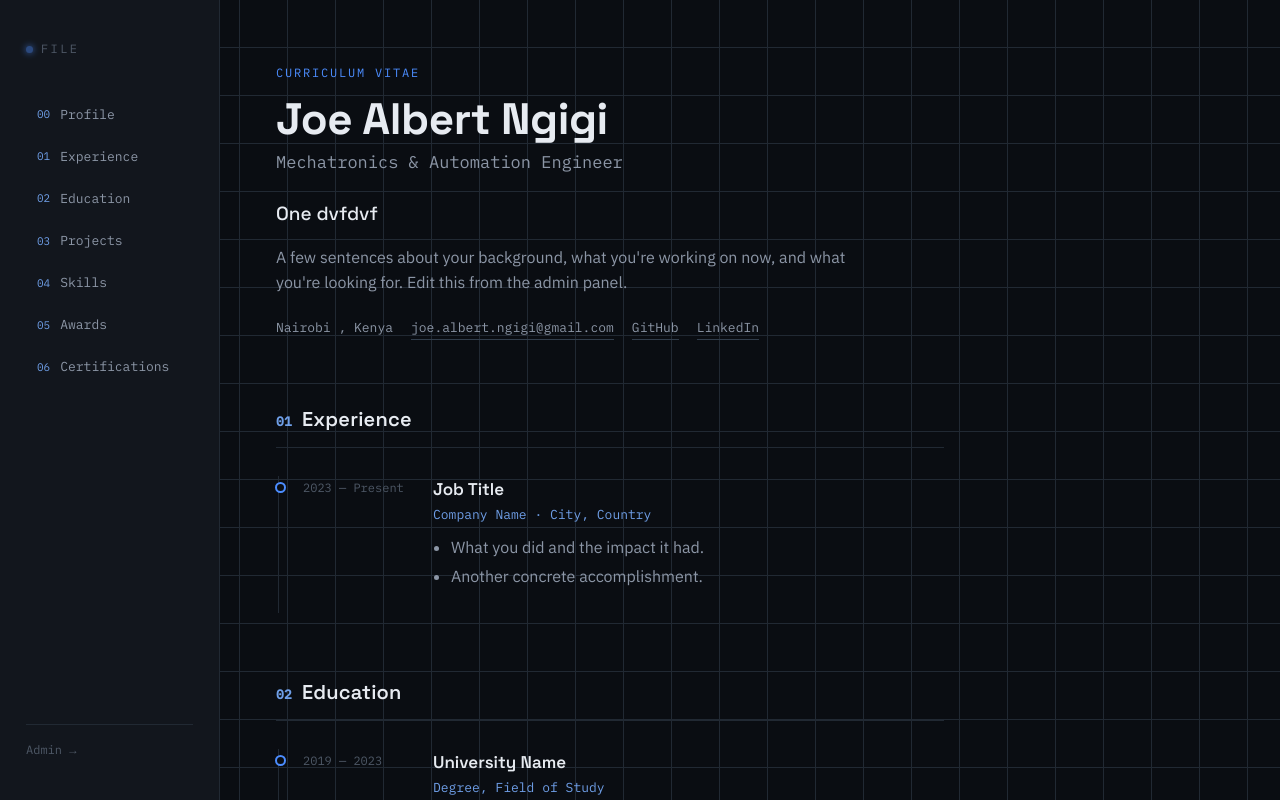
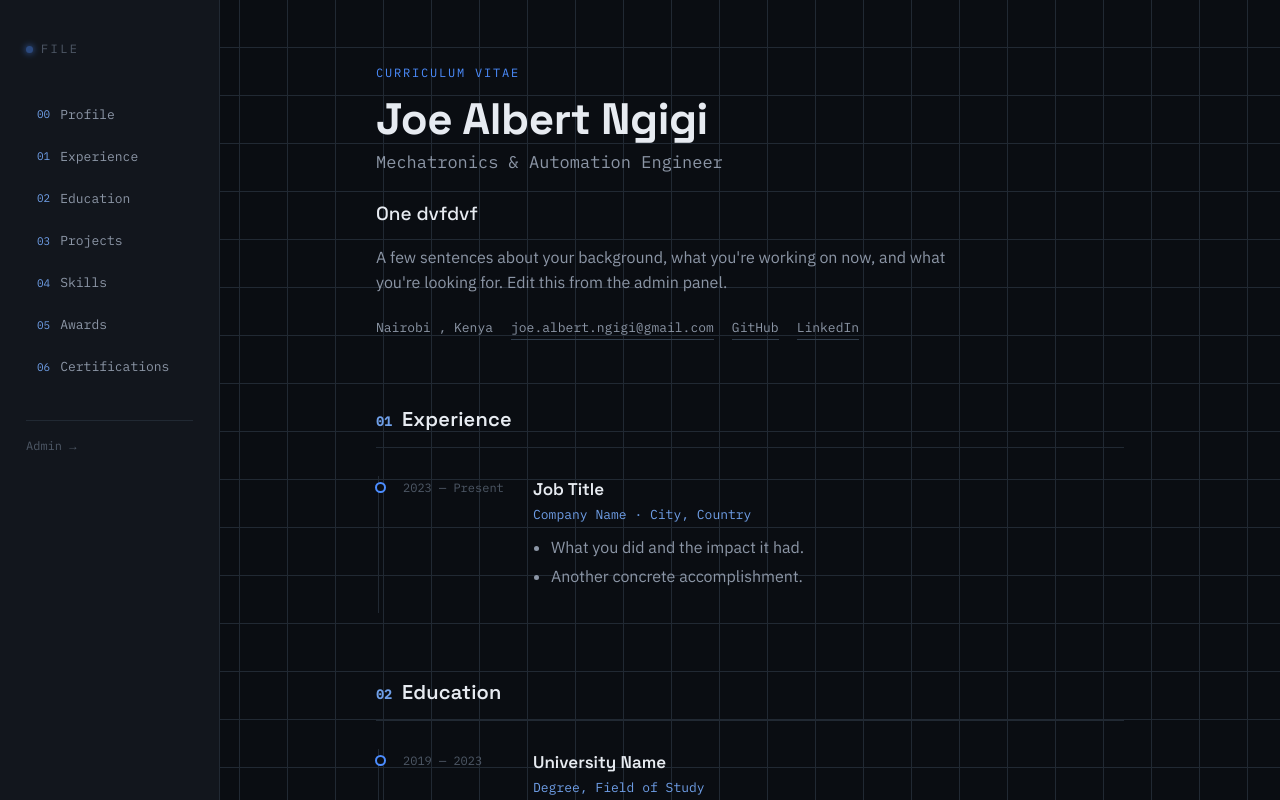
Before and after one commit to Ngigi33/site, a React (Vite) app: page / in a window 1280 px wide. Shown: the top 800 px of the page. Built offline with nearby package versions, Linux system fonts and the light colour scheme.

Commit message:
Resizing

```diff
--- a/src/pages/PublicSite.jsx
+++ b/src/pages/PublicSite.jsx
@@ -63,7 +63,8 @@ export default function PublicSite() {
         </a>
       </aside>
 
-      <main className="sheet">
+      <main className="main-wrap">
+      <div className="sheet">
         <section id="profile" className="block profile-block">
           <div className="profile-top">
             <div>
@@ -272,6 +273,7 @@ export default function PublicSite() {
         <footer className="doc-footer">
           <a href="./admin.html">Edit this page</a>
         </footer>
+      </div>
       </main>
     </div>
   )
--- a/src/pages/publicSite.css
+++ b/src/pages/publicSite.css
@@ -19,6 +19,13 @@
   background-position: -1px -1px;
 }
 
+.main-wrap {
+  flex: 1;
+  display: flex;
+  justify-content: center;
+  min-width: 0;
+}
+
 /* ---- Sidebar console ---- */
 .index {
   width: 220px;
@@ -28,9 +35,8 @@
   border-right: 1px solid var(--line);
   position: sticky;
   top: 0;
-  height: 100vh;
-  display: flex;
-  flex-direction: column;
+  max-height: 100vh;
+  overflow-y: auto;
 }
 
 .index-mark {
@@ -96,7 +102,8 @@
 }
 
 .index-admin {
-  margin-top: auto;
+  display: block;
+  margin-top: 32px;
   font-family: var(--mono);
   font-size: 12px;
   color: var(--ink-faint);
@@ -111,8 +118,8 @@
 
 /* ---- Main sheet ---- */
 .sheet {
-  flex: 1;
-  max-width: 780px;
+  width: 100%;
+  max-width: 860px;
   padding: 64px 56px 80px;
 }
 
```
Also changed, not shown: 5 other files (tests, documents, lock files or other folders).
